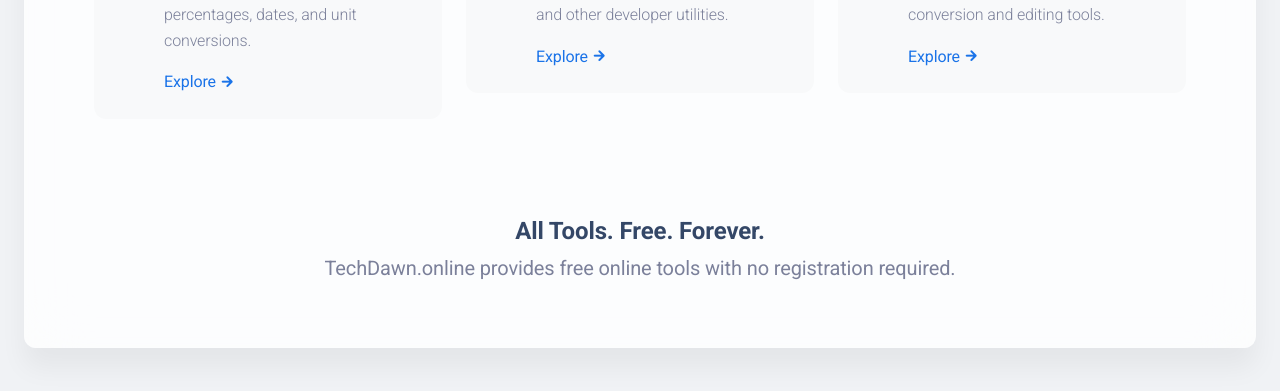
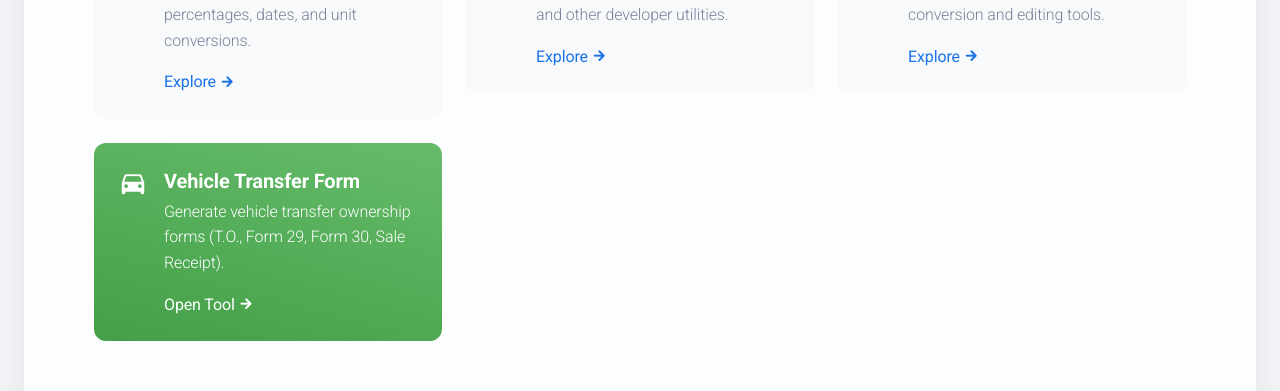
Before and after one commit to techdawnarea/onlinetools, a React (Vite) app: page / in a window 1280 px wide. Shown: the part 910-1301 px from the top of the page. Built offline with nearby package versions, Linux system fonts and the light colour scheme; what @react-pdf/renderer would draw is missing.

Commit message:
added in home paghe

```diff
--- a/src/pages/Presentation/index.jsx
+++ b/src/pages/Presentation/index.jsx
@@ -158,6 +158,20 @@
                 }}
               />
             </Grid>
+            <Grid item xs={12} lg={4}>
+              <FilledInfoCard
+                variant="gradient"
+                color="success"
+                icon="directions_car"
+                title="Vehicle Transfer Form"
+                description="Generate vehicle transfer ownership forms (T.O., Form 29, Form 30, Sale Receipt)."
+                action={{
+                  type: "internal",
+                  route: "/tools/vehicle-transfer",
+                  label: "Open Tool",
+                }}
+              />
+            </Grid>
           </Grid>
         </Container>
         <MKBox pt={12} pb={6}>
```
